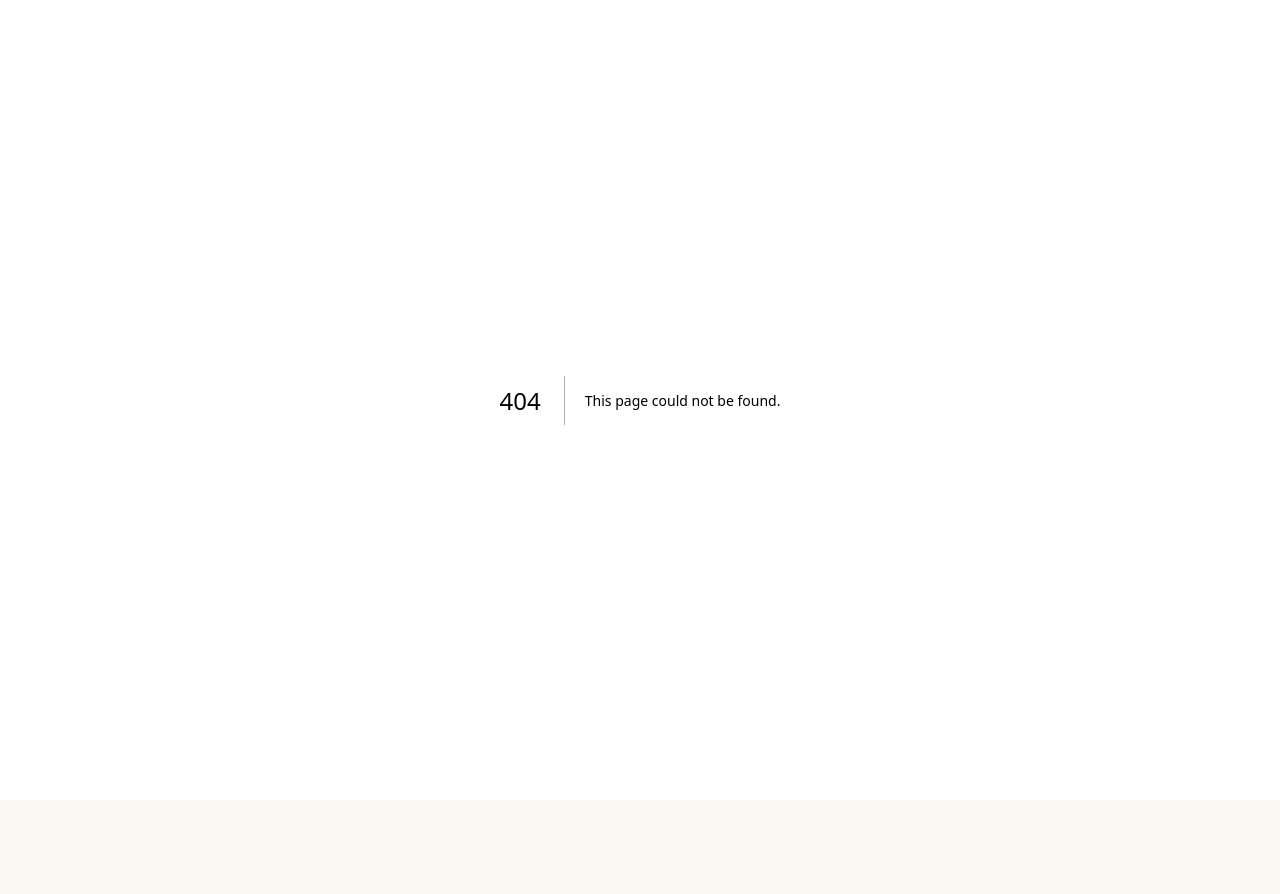
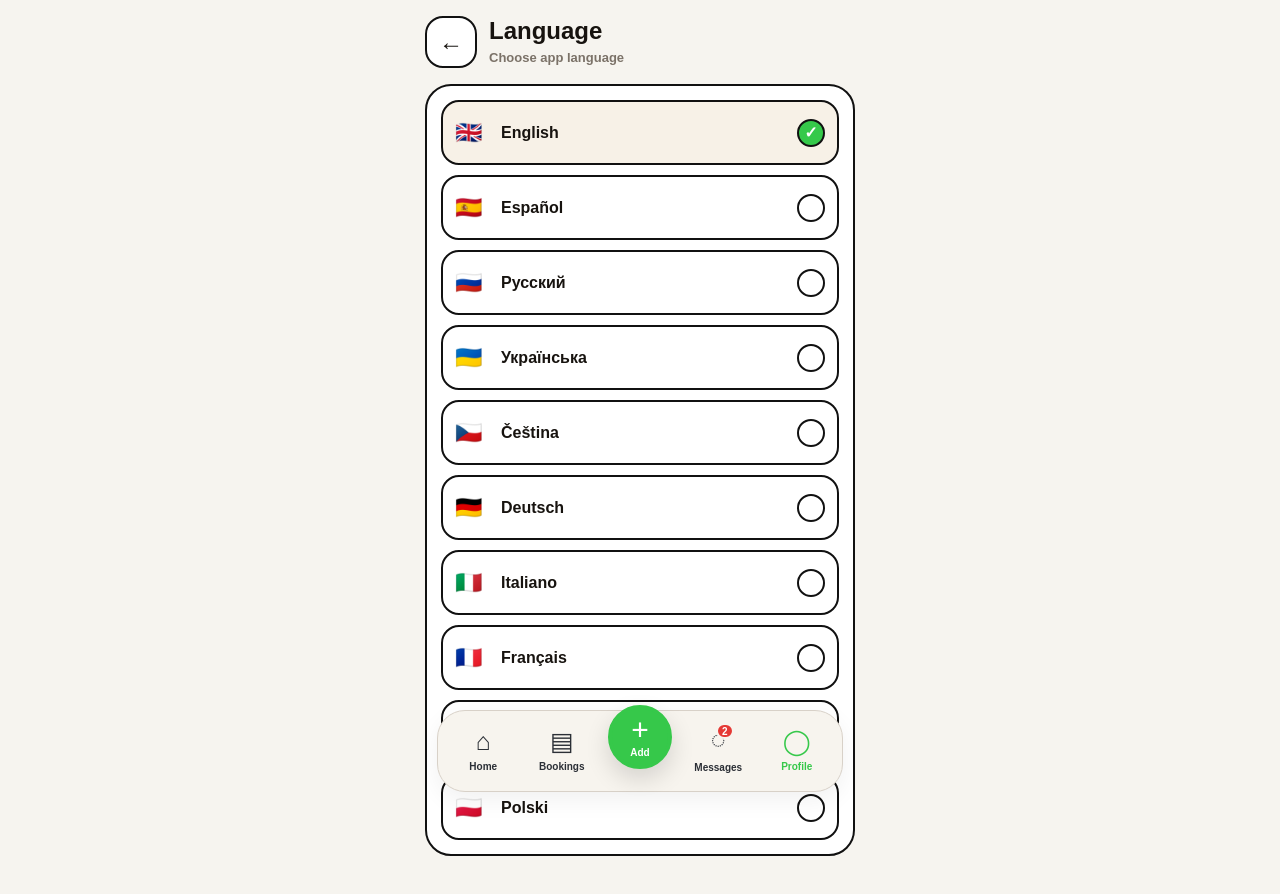
Before and after one commit to bellasalon4u-source/mapbookapp, a Next.js app: page /profile/language in a window 1280 px wide. Before the commit this address had no page. Shown: the top 894 px of the page. Before the commit the page ends 800 px from the top, so only its background shows below. Built offline with nearby package versions, Linux system fonts and the light colour scheme.

Commit message:
create separate language page

```diff
--- /dev/null
+++ b/app/profile/language/page.tsx
@@ -0,0 +1,221 @@
+'use client';
+
+import { useEffect, useState } from 'react';
+import { useRouter } from 'next/navigation';
+import BottomNav from '../../../components/common/BottomNav';
+import {
+  getSavedLanguage,
+  saveLanguage,
+  subscribeToLanguageChange,
+  type AppLanguage,
+} from '../../../services/i18n';
+import { updateAppRegionSettings } from '../../../services/appRegionStore';
+import {
+  subscribeToUserProfile,
+  updateUserProfile,
+} from '../../services/userProfileStore';
+
+type PageTextShape = {
+  title: string;
+  subtitle: string;
+};
+
+const pageTexts: Record<AppLanguage, PageTextShape> = {
+  EN: { title: 'Language', subtitle: 'Choose app language' },
+  ES: { title: 'Idioma', subtitle: 'Elige el idioma de la aplicación' },
+  RU: { title: 'Язык', subtitle: 'Выберите язык приложения' },
+  UA: { title: 'Мова', subtitle: 'Оберіть мову застосунку' },
+  CZ: { title: 'Jazyk', subtitle: 'Vyberte jazyk aplikace' },
+  DE: { title: 'Sprache', subtitle: 'Wähle die Sprache der App' },
+  IT: { title: 'Lingua', subtitle: 'Scegli la lingua dell’app' },
+  FR: { title: 'Langue', subtitle: 'Choisissez la langue de l’application' },
+  AR: { title: 'اللغة', subtitle: 'اختر لغة التطبيق' },
+  PL: { title: 'Język', subtitle: 'Wybierz język aplikacji' },
+};
+
+const languageOptions: { value: AppLanguage; label: string; flag: string }[] = [
+  { value: 'EN', label: 'English', flag: '🇬🇧' },
+  { value: 'ES', label: 'Español', flag: '🇪🇸' },
+  { value: 'RU', label: 'Русский', flag: '🇷🇺' },
+  { value: 'UA', label: 'Українська', flag: '🇺🇦' },
+  { value: 'CZ', label: 'Čeština', flag: '🇨🇿' },
+  { value: 'DE', label: 'Deutsch', flag: '🇩🇪' },
+  { value: 'IT', label: 'Italiano', flag: '🇮🇹' },
+  { value: 'FR', label: 'Français', flag: '🇫🇷' },
+  { value: 'AR', label: 'العربية', flag: '🇸🇦' },
+  { value: 'PL', label: 'Polski', flag: '🇵🇱' },
+];
+
+function CheckMark({ checked }: { checked: boolean }) {
+  return (
+    <div
+      style={{
+        width: 28,
+        height: 28,
+        borderRadius: 999,
+        border: '2px solid #111111',
+        background: checked ? '#35c94a' : '#ffffff',
+        color: '#ffffff',
+        display: 'flex',
+        alignItems: 'center',
+        justifyContent: 'center',
+        fontSize: 16,
+        fontWeight: 900,
+        flexShrink: 0,
+      }}
+    >
+      {checked ? '✓' : ''}
+    </div>
+  );
+}
+
+export default function LanguagePage() {
+  const router = useRouter();
+  const [language, setLanguage] = useState<AppLanguage>(getSavedLanguage());
+
+  useEffect(() => {
+    const unsubLanguage = subscribeToLanguageChange((nextLanguage) => {
+      setLanguage(nextLanguage);
+    });
+
+    const unsubProfile = subscribeToUserProfile(() => {});
+
+    return () => {
+      unsubLanguage();
+      unsubProfile();
+    };
+  }, []);
+
+  const text = pageTexts[language] || pageTexts.EN;
+
+  const applyLanguage = (nextLanguage: AppLanguage) => {
+    setLanguage(nextLanguage);
+    saveLanguage(nextLanguage);
+
+    updateAppRegionSettings({
+      language: nextLanguage,
+    });
+
+    updateUserProfile({
+      language: nextLanguage,
+    });
+  };
+
+  return (
+    <main
+      style={{
+        minHeight: '100vh',
+        background: '#f6f4ef',
+        padding: '16px 14px 120px',
+        fontFamily: 'Arial, sans-serif',
+      }}
+    >
+      <div style={{ maxWidth: 430, margin: '0 auto' }}>
+        <div
+          style={{
+            display: 'grid',
+            gridTemplateColumns: '52px 1fr',
+            alignItems: 'center',
+            gap: 12,
+            marginBottom: 16,
+          }}
+        >
+          <button
+            type="button"
+            onClick={() => router.back()}
+            style={{
+              width: 52,
+              height: 52,
+              borderRadius: 18,
+              border: '2px solid #111111',
+              background: '#fff',
+              fontSize: 24,
+              fontWeight: 900,
+              color: '#17130f',
+              cursor: 'pointer',
+            }}
+          >
+            ←
+          </button>
+
+          <div>
+            <h1
+              style={{
+                fontSize: 24,
+                fontWeight: 900,
+                color: '#17130f',
+                margin: 0,
+                lineHeight: 1.05,
+              }}
+            >
+              {text.title}
+            </h1>
+            <div
+              style={{
+                marginTop: 6,
+                fontSize: 13,
+                color: '#7b7268',
+                fontWeight: 700,
+                lineHeight: 1.35,
+              }}
+            >
+              {text.subtitle}
+            </div>
+          </div>
+        </div>
+
+        <div
+          style={{
+            background: '#ffffff',
+            borderRadius: 26,
+            padding: 14,
+            border: '2px solid #111111',
+            display: 'grid',
+            gap: 10,
+          }}
+        >
+          {languageOptions.map((option) => {
+            const checked = language === option.value;
+
+            return (
+              <button
+                key={option.value}
+                type="button"
+                onClick={() => applyLanguage(option.value)}
+                style={{
+                  width: '100%',
+                  display: 'grid',
+                  gridTemplateColumns: '34px 1fr auto',
+                  alignItems: 'center',
+                  gap: 12,
+                  padding: '14px 12px',
+                  background: checked ? '#f7f1e7' : '#fff',
+                  border: '2px solid #111111',
+                  textAlign: 'left',
+                  borderRadius: 18,
+                  cursor: 'pointer',
+                }}
+              >
+                <div style={{ fontSize: 22 }}>{option.flag}</div>
+
+                <div
+                  style={{
+                    fontSize: 16,
+                    fontWeight: 900,
+                    color: '#17130f',
+                  }}
+                >
+                  {option.label}
+                </div>
+
+                <CheckMark checked={checked} />
+              </button>
+            );
+          })}
+        </div>
+      </div>
+
+      <BottomNav active="profile" />
+    </main>
+  );
+}
```
